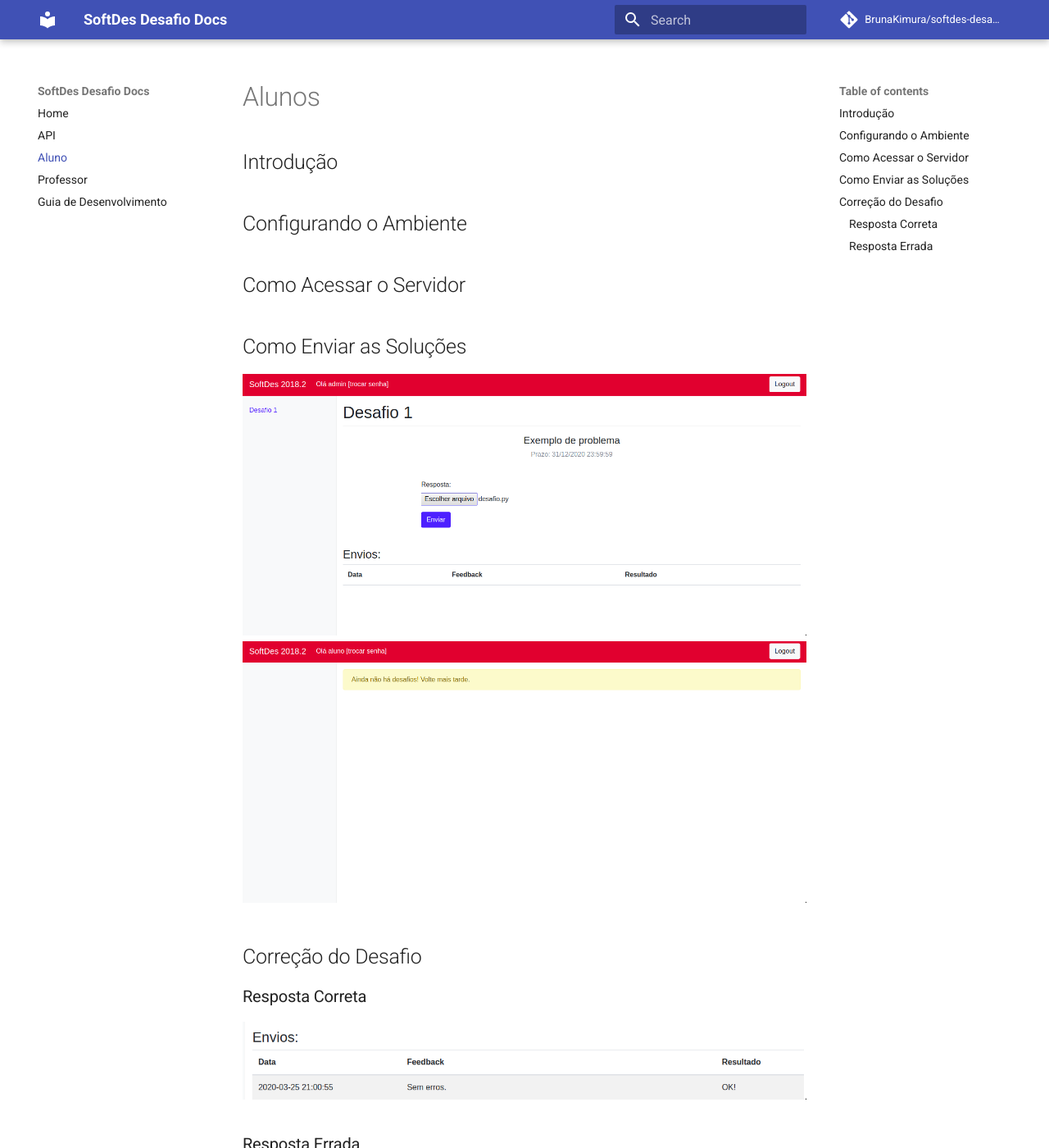
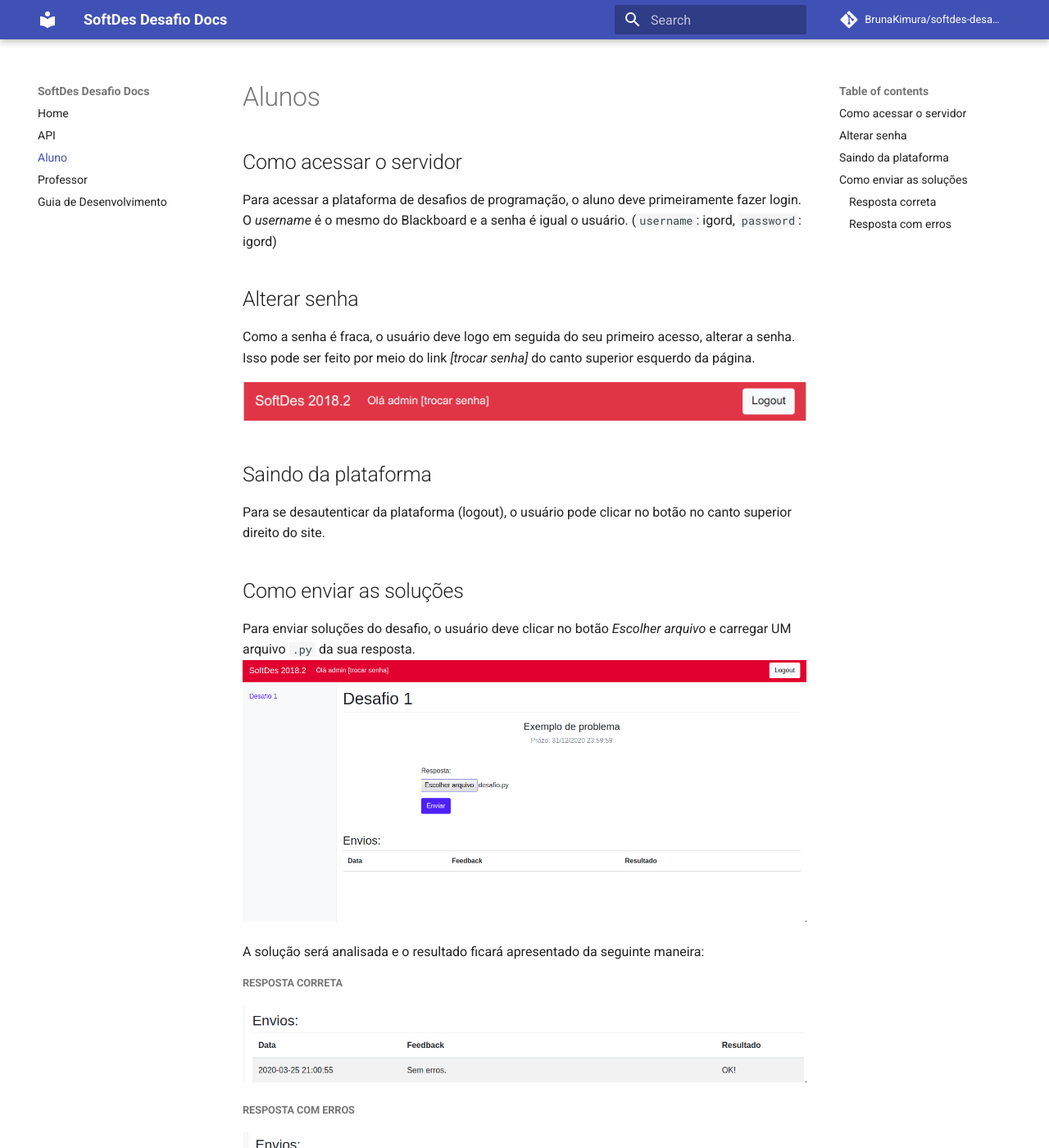
Before and after one commit to BrunaKimura/softdes-desafios, an MkDocs documentation site: the page built from docs/aluno.md, in a window 1280 px wide and 1400 px high. Shown: the whole window at 82% size. Built offline with MkDocs 1.6.1 and Material for MkDocs 9.7.7, drawn with Linux system fonts in a browser that asks for light colours; comment, search, counter and statistics services are not loaded.

Commit message:
Testes e Documentação

```diff
--- a/docs/aluno.md
+++ b/docs/aluno.md
@@ -1,18 +1,27 @@
-#Alunos
+# Alunos
 
-## Introdução
+## Como acessar o servidor
+Para acessar a plataforma de desafios de programação, o aluno deve primeiramente fazer login. O *username* é o mesmo do
+Blackboard e a senha é igual o usuário. (`username`: igord, `password`: igord)
 
-## Configurando o Ambiente
+## Alterar senha
+Como a senha é fraca, o usuário deve logo em seguida do seu primeiro acesso, alterar a senha. Isso pode ser feito por
+meio do link *[trocar senha]* do canto superior esquerdo da página.
 
-## Como Acessar o Servidor
+![Header do site](img/header.png)
 
-## Como Enviar as Soluções
+## Saindo da plataforma
+Para se desautenticar da plataforma (logout), o usuário pode clicar no botão no canto superior direito do site.
+
+## Como enviar as soluções
+Para enviar soluções do desafio, o usuário deve clicar no botão *Escolher arquivo* e carregar UM arquivo `.py` da sua
+resposta.
 ![Servidor do desafio](img/seleciona_projeto.png)
-![Sem desafio](img/sem_desafio.png)
 
-## Correção do Desafio
+A solução será analisada e o resultado ficará apresentado da seguinte maneira:
 
-### Resposta Correta
+##### Resposta correta
 ![Resposta correta](img/resposta_correta.png)
-### Resposta Errada
+
+##### Resposta com erros
 ![Resposta errada](img/resposta_errada.png)
```
